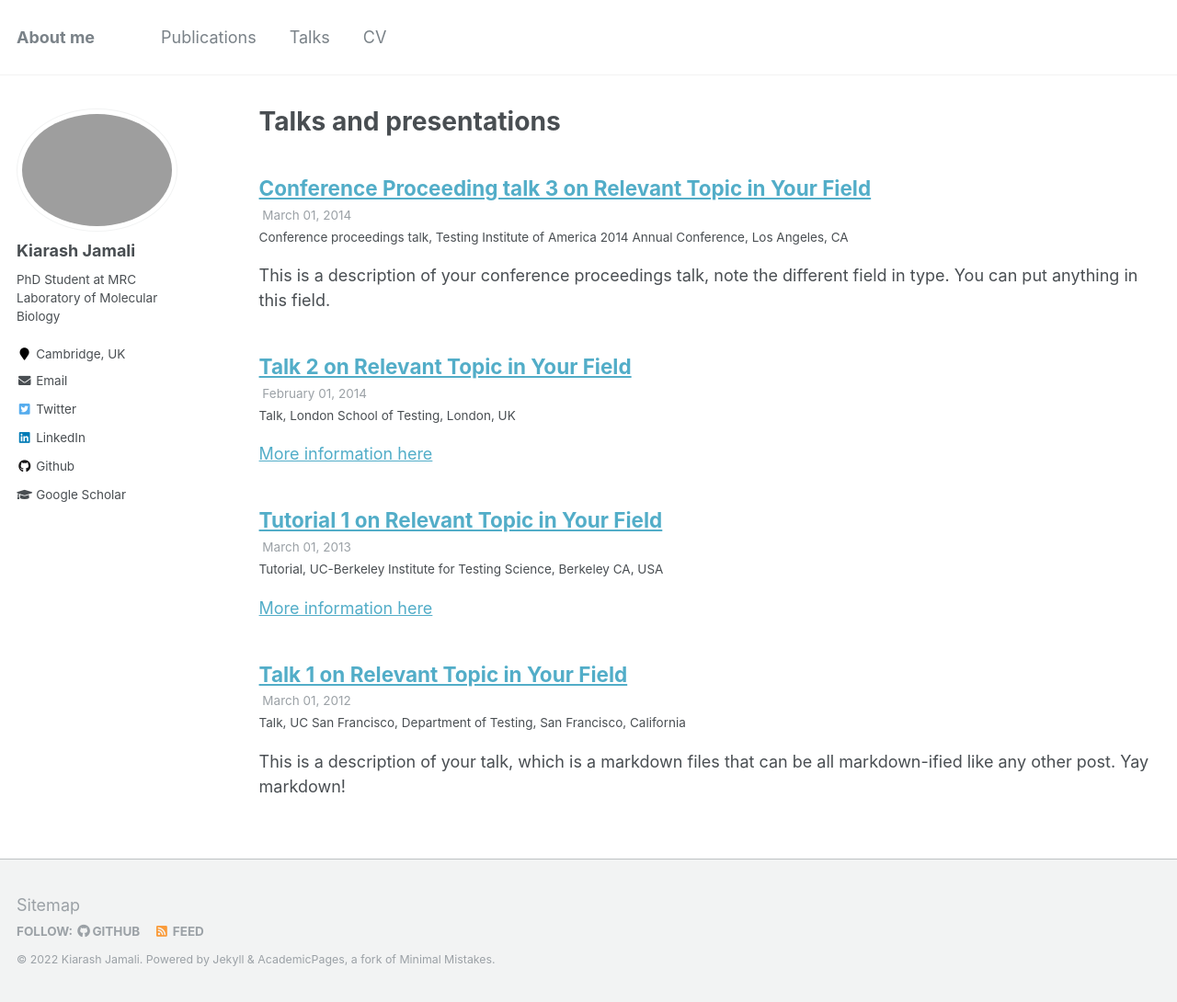
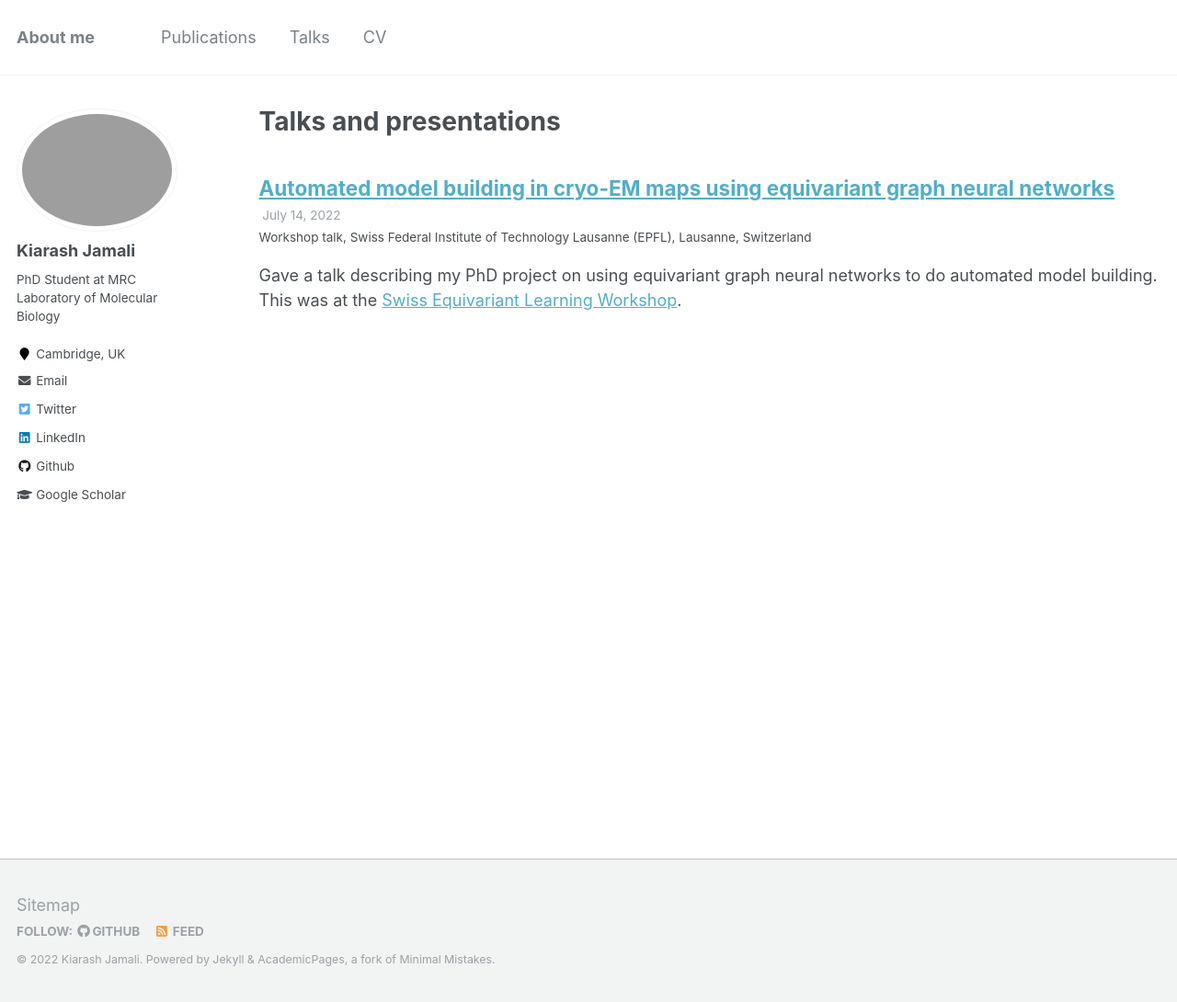
Before and after one commit to jamaliki/jamaliki.github.io, a Jekyll site: the page built from _pages/talks.html, in a window 1280 px wide and 1090 px high. Shown: the whole window at 92% size. Built offline with Jekyll 4.4.1, drawn with Linux system fonts in a browser that asks for light colours.

Commit message:
Change talks section

```diff
--- a/_talks/2012-03-01-talk-1.md
+++ /dev/null
@@ -1,11 +0,0 @@
----
-title: "Talk 1 on Relevant Topic in Your Field"
-collection: talks
-type: "Talk"
-permalink: /talks/2012-03-01-talk-1
-venue: "UC San Francisco, Department of Testing"
-date: 2012-03-01
-location: "San Francisco, California"
----
-
-This is a description of your talk, which is a markdown files that can be all markdown-ified like any other post. Yay markdown!
--- a/_talks/2013-03-01-tutorial-1.md
+++ /dev/null
@@ -1,13 +0,0 @@
----
-title: "Tutorial 1 on Relevant Topic in Your Field"
-collection: talks
-type: "Tutorial"
-permalink: /talks/2013-03-01-tutorial-1
-venue: "UC-Berkeley Institute for Testing Science"
-date: 2013-03-01
-location: "Berkeley CA, USA"
----
-
-[More information here](http://exampleurl.com)
-
-This is a description of your tutorial, note the different field in type. This is a markdown files that can be all markdown-ified like any other post. Yay markdown!
--- a/_talks/2014-02-01-talk-2.md
+++ /dev/null
@@ -1,13 +0,0 @@
----
-title: "Talk 2 on Relevant Topic in Your Field"
-collection: talks
-type: "Talk"
-permalink: /talks/2014-02-01-talk-2
-venue: "London School of Testing"
-date: 2014-02-01
-location: "London, UK"
----
-
-[More information here](http://example2.com)
-
-This is a description of your talk, which is a markdown files that can be all markdown-ified like any other post. Yay markdown!
--- a/_talks/2014-03-01-talk-3.md
+++ /dev/null
@@ -1,11 +0,0 @@
----
-title: "Conference Proceeding talk 3 on Relevant Topic in Your Field"
-collection: talks
-type: "Conference proceedings talk"
-permalink: /talks/2014-03-01-talk-3
-venue: "Testing Institute of America 2014 Annual Conference"
-date: 2014-03-01
-location: "Los Angeles, CA"
----
-
-This is a description of your conference proceedings talk, note the different field in type. You can put anything in this field.
--- /dev/null
+++ b/_talks/2022-07-14-talk-1.md
@@ -0,0 +1,11 @@
+---
+title: "Automated model building in cryo-EM maps using equivariant graph neural networks"
+collection: talks
+type: "Workshop talk"
+permalink: /talks/2022-07-14-talk-1
+venue: "Swiss Federal Institute of Technology Lausanne (EPFL)"
+date: 2022-07-14
+location: "Lausanne, Switzerland"
+---
+
+Gave a talk describing my PhD project on using equivariant graph neural networks to do automated model building. This was at the [Swiss Equivariant Learning Workshop](https://sites.google.com/mit.edu/swiss-equivariant-learning/home?authuser=0).
```
Also changed, not shown: _pages/about.md (+4 -2 lines).
